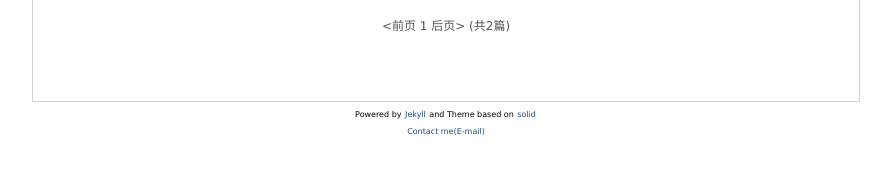
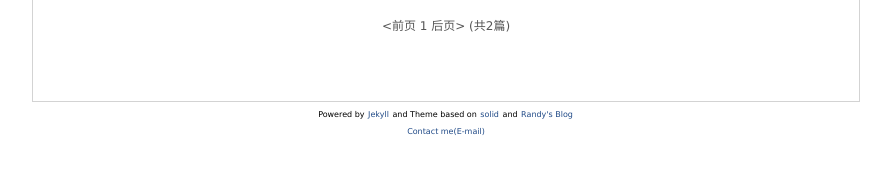
Before and after one commit to TroyLin0218/TroyLin0218.github.io, a Jekyll site: the page built from index.html, in a window 1280 px wide. Shown: the part 257-431 px from the top of the page, without its empty margins (194-1085 px from the left). Built offline with Jekyll 4.4.1, drawn with Linux system fonts in a browser that asks for light colours; the list of posts is cut into pages by our own code.

Commit message:
增加参考博客

```diff
--- a/_includes/footer.html
+++ b/_includes/footer.html
@@ -1,5 +1,8 @@
 <center>
-    <p style="font-size:0.5em;">Powered by <a href="http://jekyllrb.com">Jekyll</a> and Theme based on <a href="http://github.com/mzlogin/jekyll-theme-solid">solid</a></p>
+    <p style="font-size:0.5em;">Powered by <a href="http://jekyllrb.com">Jekyll</a>
+        and Theme based on <a href="http://github.com/mzlogin/jekyll-theme-solid">solid</a>
+        and <a href="https://lutaonan.com/">Randy's Blog</a>
+    </p>
     <p style="font-size:0.5em;"><a href="mailto:troylin0218@163.com">Contact me(E-mail)</a></p>
 </center>
     </body>
```
